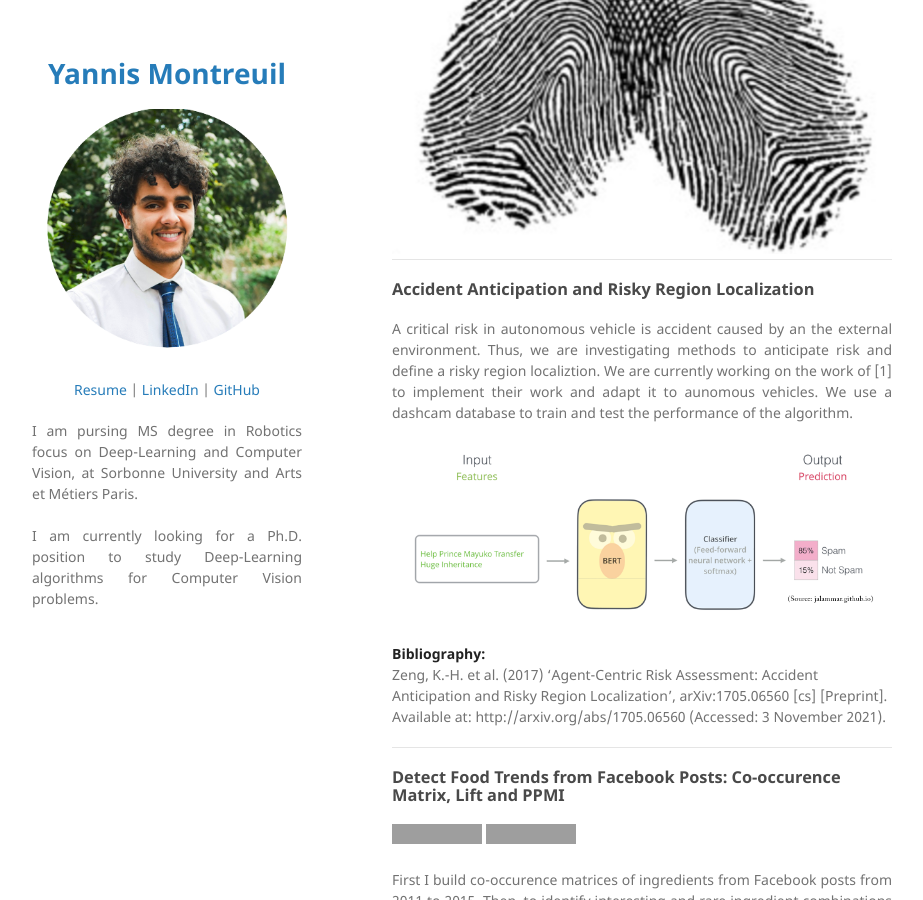
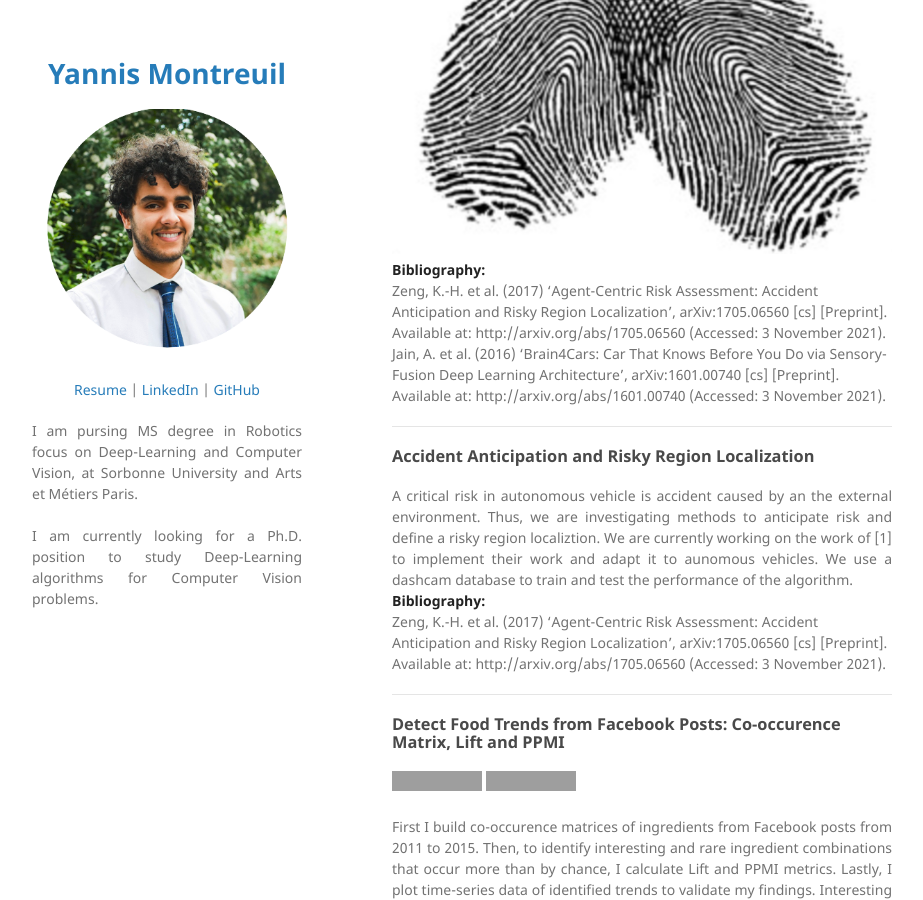
Before and after one commit to Yannis-98/yannis-98.github.io, a Jekyll site: the page built from index.md, in a window 1280 px wide and 900 px high, scrolled down 512 px. Shown: the whole window, without its empty margins (178-1101 px from the left). Built offline with Jekyll 4.4.1, drawn with Linux system fonts in a browser that asks for light colours; our own code applies the rules of GitHub Pages for plain Markdown files; grey boxes are pictures that could not be loaded.

Commit message:
Update index.md

```diff
--- a/index.md
+++ b/index.md
@@ -10,12 +10,16 @@
 
 <center><img src="images/fingerprin.PNG"/></center>
 
+**Bibliography:**
+<br>
+Zeng, K.-H. et al. (2017) ‘Agent-Centric Risk Assessment: Accident Anticipation and Risky Region Localization’, arXiv:1705.06560 [cs] [Preprint]. Available at: http://arxiv.org/abs/1705.06560 (Accessed: 3 November 2021).
+<br>
+Jain, A. et al. (2016) ‘Brain4Cars: Car That Knows Before You Do via Sensory-Fusion Deep Learning Architecture’, arXiv:1601.00740 [cs] [Preprint]. Available at: http://arxiv.org/abs/1601.00740 (Accessed: 3 November 2021).
+
 ---
 ### Accident Anticipation and Risky Region Localization
 
 <div style="text-align: justify">A critical risk in autonomous vehicle is accident caused by an the external environment. Thus, we are investigating methods to anticipate risk and define a risky region localiztion. We are currently working on the work of [1] to implement their work and adapt it to aunomous vehicles. We use a dashcam database to train and test the performance of the algorithm. </div>
-
-<center><img src="images/BERT-classification.png"/></center>
 
 **Bibliography:**
 <br>
```
